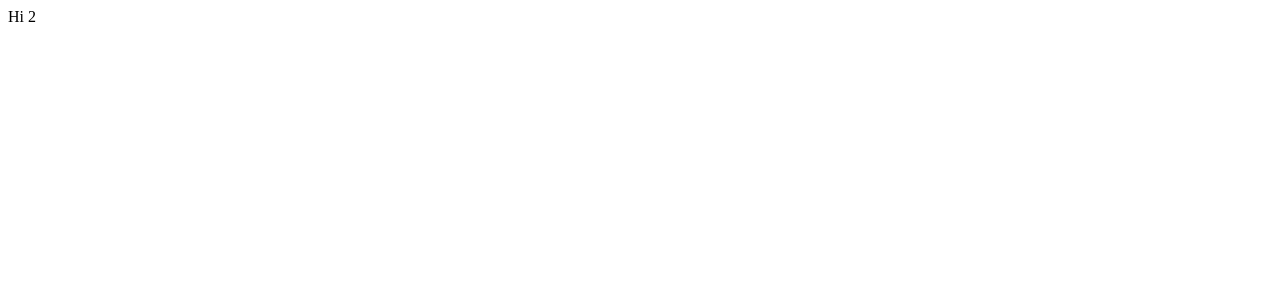
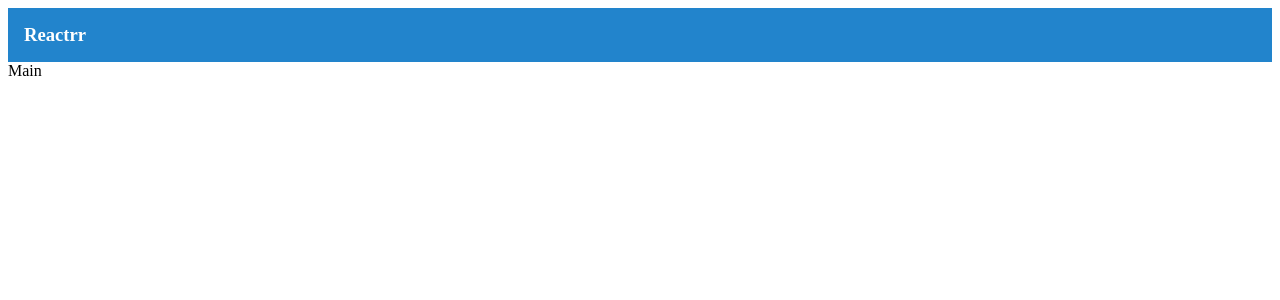
Before and after one commit to arbadev/react, a React app: page / in a window 1280 px wide. Shown: the top 300 px of the page. Built offline with nearby package versions, Linux system fonts and the light colour scheme.

Commit message:
initial workflow with auto style loaders

```diff
--- a/package.json
+++ b/package.json
@@ -28,6 +28,8 @@
     "eslint-plugin-react": "^6.10.3",
     "extract-text-webpack-plugin": "^2.1.0",
     "html-webpack-plugin": "^2.28.0",
+    "node-sass": "^4.5.1",
+    "sass-loader": "^6.0.3",
     "style-loader": "^0.16.0",
     "webpack": "^2.3.1",
     "webpack-dev-server": "^2.4.2",
--- /dev/null
+++ b/src/components/App/index.jsx
@@ -0,0 +1,19 @@
+import React from 'react'
+
+import Header from '../Header'
+import Main from '../Main'
+
+const App = (props, context) => {
+  // const {
+  //   location
+  // } = context.router;
+
+  return (
+    <div>
+      <Header />
+      <Main />
+    </div>
+  )
+}
+
+export default App
--- /dev/null
+++ b/src/components/Header/header.css
@@ -0,0 +1,14 @@
+.root{
+    display: flex;
+    background-color: #2284cc;
+    align-items: center;
+    justify-content: space-between;
+    color: #fff;
+    padding: 1em;
+}
+
+.logo{
+  margin: 0;
+  color: #fff;
+  font-size: 14pt;
+}
--- /dev/null
+++ b/src/components/Header/index.jsx
@@ -0,0 +1,19 @@
+import React from 'react'
+
+import styles from './header.css'
+
+const Header = (props, context) => {
+  // const {
+  //   location
+  // } = context.router;
+
+  return (
+    <div>
+      <header className={styles.root}>
+        <h1 className={styles.logo}> Reactrr </h1>
+      </header>
+    </div>
+  )
+}
+
+export default Header
--- /dev/null
+++ b/src/components/Main/index.jsx
@@ -0,0 +1,9 @@
+import React from 'react'
+
+const Main = () => {
+  return (
+    <div>Main</div>
+  )
+}
+
+export default Main
--- a/src/index.jsx
+++ b/src/index.jsx
@@ -1,12 +1,7 @@
 import React from 'react'
 import { render } from 'react-dom'
+import App from './components/App'
+// { PageTemplate }
+// import { PageTemplate } from 'components'
 
-const Foo = (props, context) => {
-  // const {
-  //   location
-  // } = context.router;
-
-  return <div>Hi 2</div>
-}
-
-render(<Foo />, document.getElementById('root'))
+render(<App />, document.getElementById('root'))
--- a/webpack.config.js
+++ b/webpack.config.js
@@ -1,44 +1,47 @@
-var LiveReloadPlugin = require('webpack-livereload-plugin')
-var HtmlWebpackPlugin = require('html-webpack-plugin')
-var ExtractTextPlugin = require('extract-text-webpack-plugin')
+const LiveReloadPlugin = require('webpack-livereload-plugin')
+const HtmlWebpackPlugin = require('html-webpack-plugin')
+const ExtractTextPlugin = require('extract-text-webpack-plugin')
 
-var HTMLWebpackPluginConfig = new HtmlWebpackPlugin({
-  template: __dirname + '/src/assets/index.html',
+const cssModules = 'modules&importLoaders=1&localIdentName=[name]__[local]__[hash:base64:5]'
+
+
+const HTMLWebpackPluginConfig = new HtmlWebpackPlugin({
+  template: `${__dirname}/src/assets/index.html`,
   filename: 'index.html',
-  inject: 'body'
+  inject: 'body',
 })
 
-var ExtractTextPluginConfig =
-new ExtractTextPlugin({ filename: 'public/style.css', allChunks: true })
+const ExtractTextPluginConfig =
+new ExtractTextPlugin({ filename: 'style.css', disable: false, allChunks: true })
 
 module.exports = {
   entry: [
-    './src/index.jsx'
+    './src/index.jsx',
   ],
   output: {
-    path: __dirname + '/build',
-    filename: "app.js"
+    path: `${__dirname}/build`,
+    filename: 'app.js',
   },
   resolve: {
-    extensions: ['.js','.scss']
+    extensions: ['.js', '.scss', '.jsx', '.css'],
   },
   devServer: {
     port: 8080,
-    inline: true
+    inline: true,
   },
   module: {
     loaders: [
       {
         test: /(\.js|.jsx)$/,
         exclude: /node_modules/,
-        loader: "babel-loader"
+        loader: 'babel-loader',
       },
       {
-        test: /\.scss$/,
+        test: /(\.scss|.css)$/,
         exclude: /node_modules/,
-        loader: ExtractTextPlugin.extract('css!sass')
-      }
-    ]
+        loader: `style-loader!css-loader?${cssModules}`,
+      },
+    ],
   },
-  plugins: [HTMLWebpackPluginConfig, LiveReloadPlugin, ExtractTextPluginConfig]
-};
+  plugins: [HTMLWebpackPluginConfig, LiveReloadPlugin, ExtractTextPluginConfig],
+}
```
Also changed, not shown: 4 other files (tests, documents, lock files or other folders).
